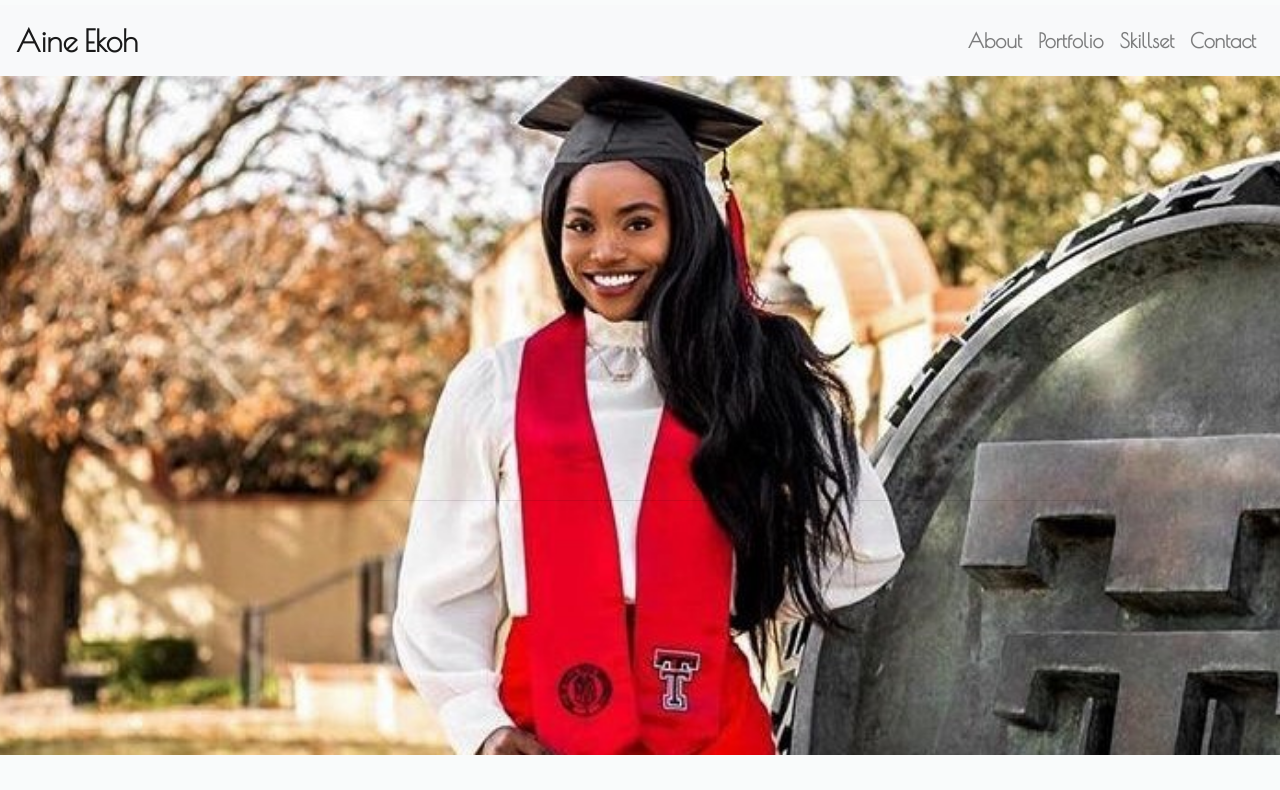
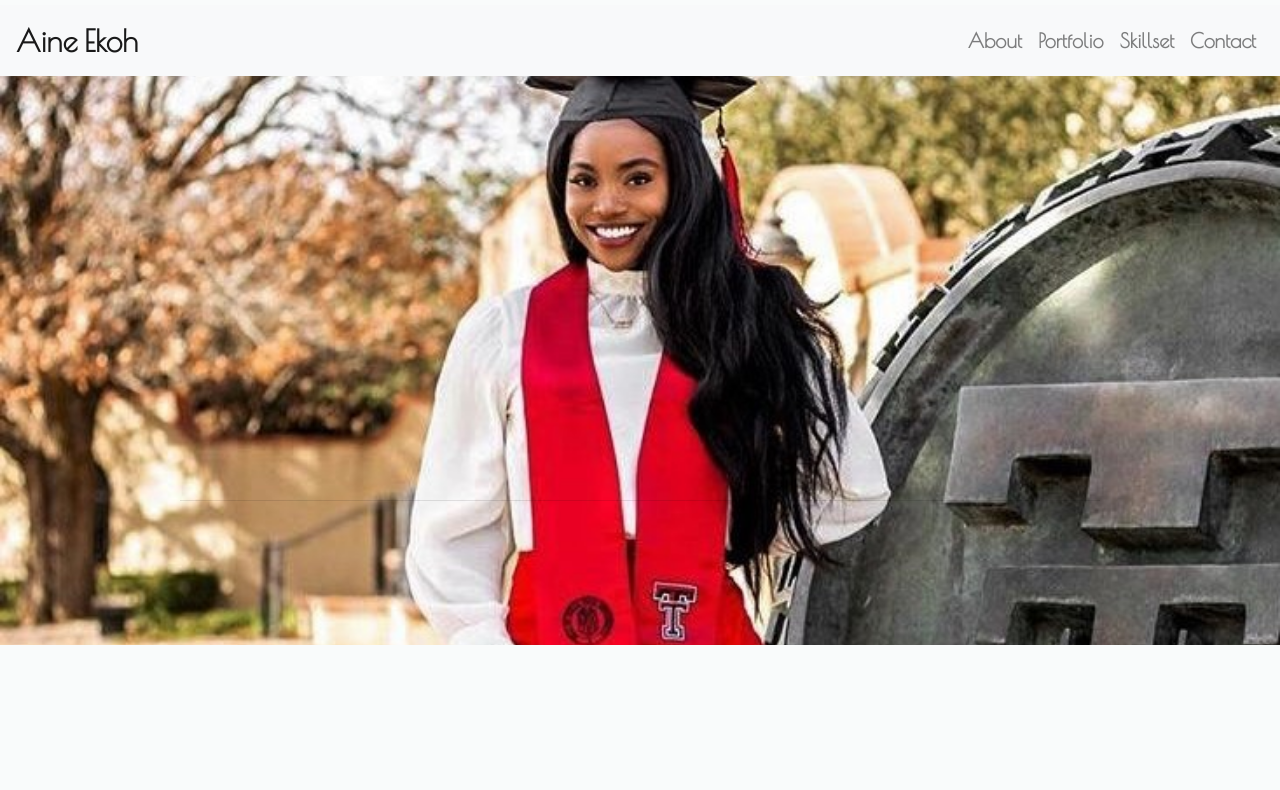
Before and after one commit to aekoh/AineReactPortfolio, a React (Create React App) app: page / in a window 1280 px wide. Shown: the top 790 px of the page. Built offline with nearby package versions, Linux system fonts and the light colour scheme.

Commit message:
style css

```diff
--- a/src/components/Main/Main.css
+++ b/src/components/Main/Main.css
@@ -1,6 +1,6 @@
 header.masthead {
     padding-top: 25rem;
-    padding-bottom: calc(20rem - 90px);
+    padding-bottom: calc(20rem - 200px);
     background:
         url("./assets/aine2.jpeg");
     background-position: center;
```
